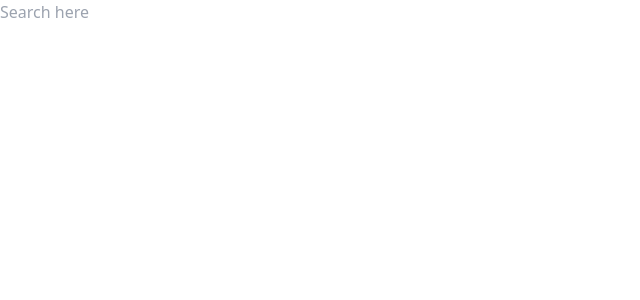
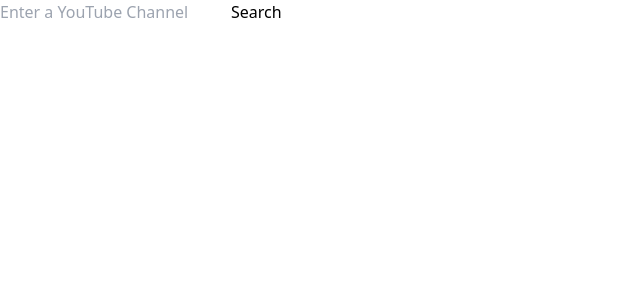
Before and after one commit to jaydenvii/youtube-caption-search, a React (Vite) app: page / in a window 1280 px wide. Shown: the top 300 px of the page, without its empty margins (0-640 px from the left). Built offline with nearby package versions, Linux system fonts and the light colour scheme.

Commit message:
Submitting search routes to videos page

```diff
--- a/src/components/searchbar.tsx
+++ b/src/components/searchbar.tsx
@@ -1,35 +1,28 @@
-import React, {useState} from 'react'
+import React, { useState } from "react";
+import { useNavigate } from "react-router-dom";
 
-const SearchBar = () => {
-  const [searchInput, setSearchInput] = useState("");
-  const [displayText, setDisplayText] = useState("");
+const SearchBar: React.FC = () => {
+  const [input, setInput] = useState<string>("");
+  const navigate = useNavigate();
 
-  const handleChange = (e: any) => {
-    e.preventDefault();
-    setSearchInput(e.target.value);
-  };
-
-  const handleKeyPress = (e: React.KeyboardEvent<HTMLInputElement>) => {
-    if (e.key === "Enter") {
-      setDisplayText(searchInput);
-      setSearchInput(""); // clear input after enter
+  // Routes the user to the videos page
+  const handleButtonClick = () => {
+    if (input.trim()) {
+      navigate("/videos", { state: { channelUrl: input } });
+    } else {
+      alert("Please paste the link of a YouTube channel");
     }
   };
 
   return (
     <div>
       <input
-        type="search"
-        placeholder="Search here"
-        onChange={handleChange}
-        onKeyDown={handleKeyPress}
-        value={searchInput}
+        type="text"
+        value={input}
+        onChange={(e) => setInput(e.target.value)}
+        placeholder="Enter a YouTube Channel"
       />
-      <div>
-        <p>{displayText}</p>
-        {/* display input */}
-      </div>
-
+      <button onClick={handleButtonClick}>Search</button>
     </div>
   );
 };
--- a/src/pages/VideosPage.tsx
+++ b/src/pages/VideosPage.tsx
@@ -1,7 +1,10 @@
-import React from "react";
+import { useLocation } from "react-router-dom";
 
 const VideosPage = () => {
-  return <div>VideosPage</div>;
+  const location = useLocation();
+  const { channelUrl } = location.state || {};
+
+  return <div>{channelUrl}</div>;
 };
 
 export default VideosPage;
```
